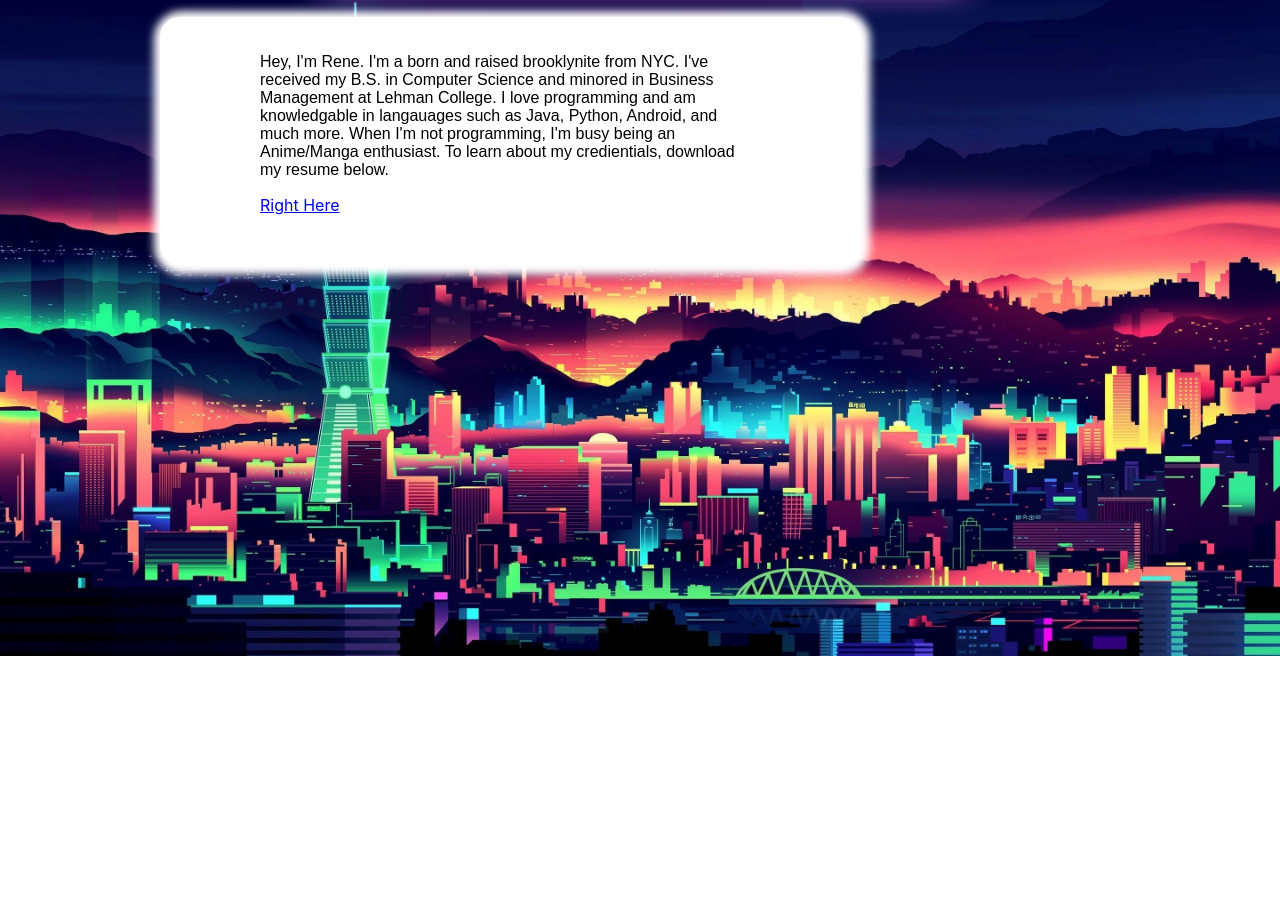
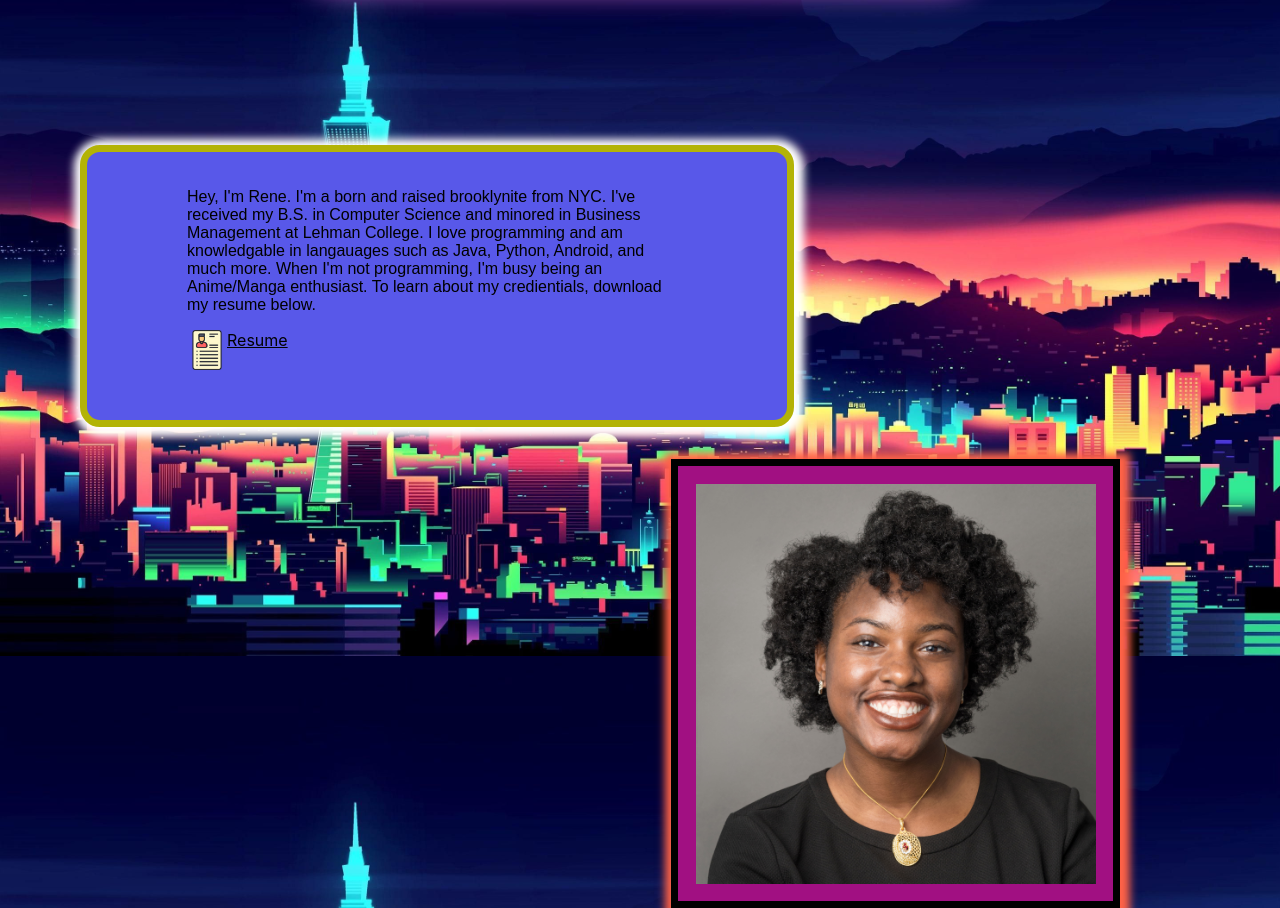
Before and after one commit to mistyjokes/my-profile, a React (Create React App) app: page /about in a window 1280 px wide. Shown: the part 144-1052 px from the top of the page. Before the commit the page ends 800 px from the top, so only its background shows below. Built offline with nearby package versions, Linux system fonts and the light colour scheme.

Commit message:
Everything works. Just need to add an animation and word styling

```diff
--- a/src/components/About.js
+++ b/src/components/About.js
@@ -3,6 +3,7 @@ import "../styles/About.css"
 import {Link} from "react-router-dom";
 import resume from "../files/ReneCleverResume3_10_21_2nd.pdf";
 import resIcon from "../images/resume.png";
+import rene from "../images/clever.rene.JPG";
 
 
 
@@ -23,18 +24,21 @@ class About extends Component {
 
 
         return(
-            <div className="para-container">
-                <p> {message}</p>
+            <div >
 
+                <div className="para-container">
+                    <p> {message}</p>
+                    <div>
+                        <Link style={{color:'black'}} to= {resume} target="_blank" download>
+                        <div className="resIcon"> <img src={resIcon} alt="res-icon"/> </div>Resume</Link>
+                    </div>
+                </div>
 
-
-            <div>
-                <Link to= {resume} target="_blank" download> Right Here</Link>
-            </div>
-
-
-
-
+                <div className="photo-container">
+                    <div className="rene">
+                        <img src={rene} alt="rene"/>
+                    </div>
+                </div>
             </div>
 
         );
--- a/src/styles/About.css
+++ b/src/styles/About.css
@@ -2,12 +2,42 @@
     display: flex;
     flex-direction: column;
     align-content: center;
-    background-color: white;
-    box-shadow: 2px 2px 8px 8px #ffffff;
+    border: 7px solid rgb(179, 179, 6);
+    background-color: rgb(88, 88, 233);
+    box-shadow: 2px 2px 8px 8px white;
     padding: 100px;
     padding-bottom: 50px;
     padding-top: 20px;
     border-radius: 20px;
     width: 500px;
-    margin-left: 10rem;
+    margin-left: 5rem;
+    margin-top: 8rem;
+    float:left;
 }
+
+.photo-container{
+    border: 7px solid black;
+    background-color: rgb(161, 16, 130);;
+    float: right;
+    display: flex;
+    align-items:center;
+    justify-content: center;
+    margin: 2rem 10rem 0 0;
+    height: 435px;
+    width: 435px;
+    box-shadow: 2px 2px 8px 8px tomato;
+
+}
+
+.rene img{
+    box-shadow: none;
+    border-radius: 0;
+}
+
+.resIcon img{
+    box-shadow: none;
+    height: 40px;
+    width: 40px;
+    border-radius: 0;
+    float: left;
+}
```
Also changed, not shown: src/images/clever.rene.JPG (added).
